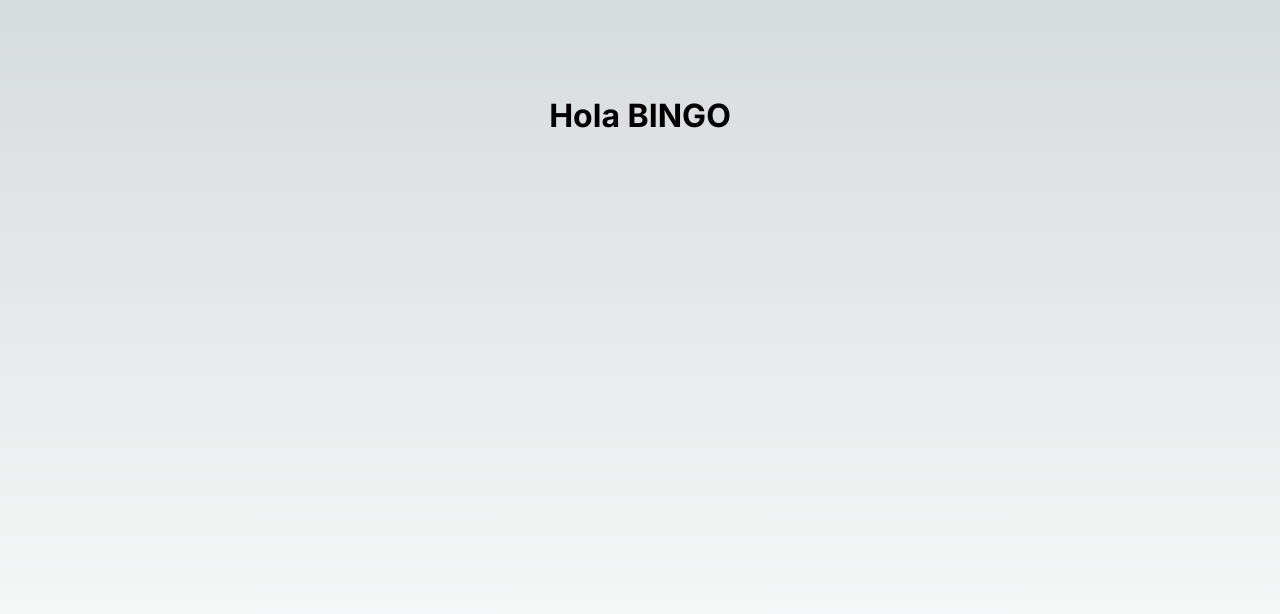
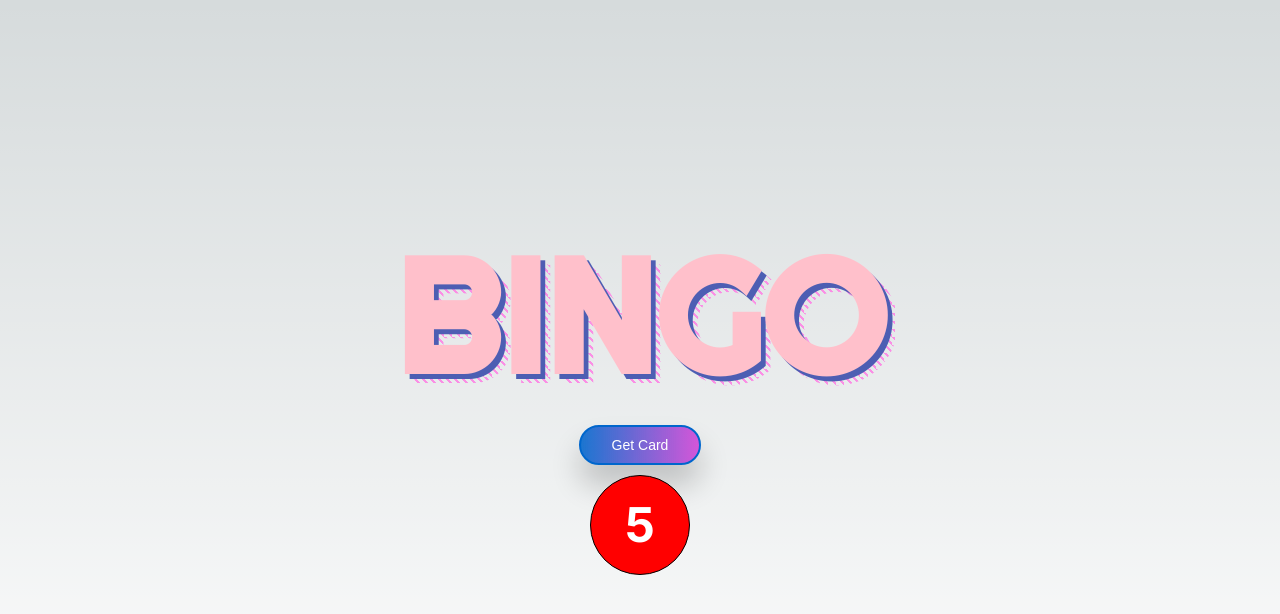
Before and after one commit to luislourencos/bingo-app, a Next.js app: page / in a window 1280 px wide. Shown: the top 614 px of the page. Built offline with nearby package versions, Linux system fonts and the light colour scheme.

Commit message:
feat: new update

```diff
--- a/package.json
+++ b/package.json
@@ -9,9 +9,10 @@
     "lint": "next lint"
   },
   "dependencies": {
+    "next": "14.0.4",
     "react": "^18",
     "react-dom": "^18",
-    "next": "14.0.4"
+    "sass": "^1.69.7"
   },
   "devDependencies": {
     "eslint": "^8",
--- a/src/app/globals.css
+++ b/src/app/globals.css
@@ -73,16 +73,18 @@
   }
 }
 
-* {
+*, *:before, *:after {
+  margin: 0;
+  padding: 0;
   box-sizing: border-box;
-  padding: 0;
-  margin: 0;
-}
+  position: relative;
+  }
 
 html,
 body {
   max-width: 100vw;
   overflow-x: hidden;
+
 }
 
 body {
@@ -105,3 +107,31 @@ a {
     color-scheme: dark;
   }
 }
+
+h1 {
+  display: inline-block;
+  color:pink;
+  font-family: 'Righteous', serif;
+  font-size: 10em;
+  text-shadow: .03em .03em 0 hsla(230,40%,50%,1);
+  }
+  h1:after {
+    content: attr(data-shadow);
+    position: absolute;
+    top: .06em; left: .06em;
+    z-index: -1;
+    text-shadow: none;
+    background-image:
+      linear-gradient(
+        45deg,
+        transparent 45%,
+        rgb(250, 144, 229) 45%,
+        rgb(250, 144, 229) 65%,
+        transparent 0
+        );
+    background-size: .05em .05em;
+    -webkit-background-clip: text;
+    -webkit-text-fill-color: transparent;
+
+    animation: shad-anim 15s linear infinite;
+    }
--- a/src/app/page.js
+++ b/src/app/page.js
@@ -1,9 +1,51 @@
-import styles from './page.module.css'
+"use client"
+import { useState } from 'react';
+import styles from './page.module.css';
+const URL = 'https://supermarkets-bingo.onrender.com';
 
-export default function Home() {
+export default function Home(){
+  const [card, setCard] = useState([]);
+
+  const getCard = () => {
+    fetch(`${URL}/api/getCard`).then((response) => {
+      return response.json();
+    }).then((data) => {
+      setCard(data);
+    })
+  }
+
+
+  const randomNumber = () => {
+    return Math.floor(Math.random() * 15) + 1;
+  }
+
+  const selectNumber = ({ column, line }) => {
+    const newCard = [...card];
+    newCard[column][line].matched = true;
+    setCard(newCard);
+  }
+
   return (
-    <main className={styles.main}>
-      <h1>Hola BINGO</h1>
-    </main>
-  )
+    <div className={styles.container}>
+      <h1  data-shadow='BINGO'>BINGO</h1>
+      <button className={styles.btn} onClick={getCard}>Get Card</button>
+      <div className={styles.randomNumber}>{5}</div>
+      <table className={styles.table} >
+        <tbody>{
+        card.map((line, indexColumn) => {
+        return <tr key={indexColumn}>
+          {line.map((element, indexLine) => {
+            return <td key={element.number} className={styles}>
+              <button className={`${styles.buttonNumber} ${element.matched?styles.matched:''}`} onClick={()=>selectNumber({column:indexColumn, line: indexLine})}>
+                {element.number}
+              </button>
+            </td>
+          })}
+        </tr>
+        })
+    }
+      </tbody>
+      </table>
+ </div>
+  );
 }
--- a/src/app/page.module.css
+++ b/src/app/page.module.css
@@ -1,229 +1,90 @@
-.main {
+@import url(https://fonts.googleapis.com/css?family=Righteous);
+
+.container {
   display: flex;
   flex-direction: column;
-  justify-content: space-between;
   align-items: center;
-  padding: 6rem;
-  min-height: 100vh;
+  justify-content: center;
+  gap: 10px;
+  height: 100vh;
+  margin: 0 5%;
 }
 
-.description {
-  display: inherit;
-  justify-content: inherit;
-  align-items: inherit;
-  font-size: 0.85rem;
-  max-width: var(--max-width);
-  width: 100%;
-  z-index: 2;
-  font-family: var(--font-mono);
+
+
+@keyframes shad-anim {
+  0% {background-position: 0 0}
+  0% {background-position: 100% -100%}
+  }
+
+.td {
+  border: 2px solid black;
+  text-align: center;
 }
 
-.description a {
+.table {
+  border-collapse: collapse;
+  width: 350px;
+}
+
+.btn{
+font-weight: 0;
+font-size: 14px;
+color: #fff;
+background: linear-gradient(90deg, #0066cce2 0%, #c500cca3 100%);
+padding: 10px 31px;
+border: solid #0066cc 2px;
+box-shadow: rgba(0, 0, 0, 0.2) 0px 20px 30px;
+border-radius: 50px;
+transition : 1078ms;
+transform: translateY(0);
+display: flex;
+flex-direction: row;
+align-items: center;
+cursor: pointer;
+}
+
+.btn:hover{
+
+transition : 1078ms;
+padding: 10px 50px;
+transform : translateY(-0px);
+background: linear-gradient(90deg, #0066cce2 0%, #c500cca3 100%);
+color: #ffffff;
+border: solid 2px #0066cc;
+}
+
+
+.buttonNumber {
+  font-size: 20px;
+  padding: 20px;
+  width: 100%;
+  border: none;
+  background-color: white;
+  cursor: pointer;
+  transition-duration: 300ms;
+  border: 2px solid black;
+}
+
+.buttonNumber:hover {
+  font-weight: bold;
+  transform: scale(0.9);
+}
+
+.randomNumber {
+  font-weight: bold;
+  font-size: 3rem;
+  color: white;
+  background-color: red;
+  border-radius: 50%;
+  width: 100px;
+  height: 100px;
   display: flex;
   justify-content: center;
   align-items: center;
-  gap: 0.5rem;
+  border: 1px solid black;
 }
 
-.description p {
-  position: relative;
-  margin: 0;
-  padding: 1rem;
-  background-color: rgba(var(--callout-rgb), 0.5);
-  border: 1px solid rgba(var(--callout-border-rgb), 0.3);
-  border-radius: var(--border-radius);
+.matched {
+  background-color: green;
 }
-
-.code {
-  font-weight: 700;
-  font-family: var(--font-mono);
-}
-
-.grid {
-  display: grid;
-  grid-template-columns: repeat(4, minmax(25%, auto));
-  max-width: 100%;
-  width: var(--max-width);
-}
-
-.card {
-  padding: 1rem 1.2rem;
-  border-radius: var(--border-radius);
-  background: rgba(var(--card-rgb), 0);
-  border: 1px solid rgba(var(--card-border-rgb), 0);
-  transition: background 200ms, border 200ms;
-}
-
-.card span {
-  display: inline-block;
-  transition: transform 200ms;
-}
-
-.card h2 {
-  font-weight: 600;
-  margin-bottom: 0.7rem;
-}
-
-.card p {
-  margin: 0;
-  opacity: 0.6;
-  font-size: 0.9rem;
-  line-height: 1.5;
-  max-width: 30ch;
-}
-
-.center {
-  display: flex;
-  justify-content: center;
-  align-items: center;
-  position: relative;
-  padding: 4rem 0;
-}
-
-.center::before {
-  background: var(--secondary-glow);
-  border-radius: 50%;
-  width: 480px;
-  height: 360px;
-  margin-left: -400px;
-}
-
-.center::after {
-  background: var(--primary-glow);
-  width: 240px;
-  height: 180px;
-  z-index: -1;
-}
-
-.center::before,
-.center::after {
-  content: '';
-  left: 50%;
-  position: absolute;
-  filter: blur(45px);
-  transform: translateZ(0);
-}
-
-.logo {
-  position: relative;
-}
-/* Enable hover only on non-touch devices */
-@media (hover: hover) and (pointer: fine) {
-  .card:hover {
-    background: rgba(var(--card-rgb), 0.1);
-    border: 1px solid rgba(var(--card-border-rgb), 0.15);
-  }
-
-  .card:hover span {
-    transform: translateX(4px);
-  }
-}
-
-@media (prefers-reduced-motion) {
-  .card:hover span {
-    transform: none;
-  }
-}
-
-/* Mobile */
-@media (max-width: 700px) {
-  .content {
-    padding: 4rem;
-  }
-
-  .grid {
-    grid-template-columns: 1fr;
-    margin-bottom: 120px;
-    max-width: 320px;
-    text-align: center;
-  }
-
-  .card {
-    padding: 1rem 2.5rem;
-  }
-
-  .card h2 {
-    margin-bottom: 0.5rem;
-  }
-
-  .center {
-    padding: 8rem 0 6rem;
-  }
-
-  .center::before {
-    transform: none;
-    height: 300px;
-  }
-
-  .description {
-    font-size: 0.8rem;
-  }
-
-  .description a {
-    padding: 1rem;
-  }
-
-  .description p,
-  .description div {
-    display: flex;
-    justify-content: center;
-    position: fixed;
-    width: 100%;
-  }
-
-  .description p {
-    align-items: center;
-    inset: 0 0 auto;
-    padding: 2rem 1rem 1.4rem;
-    border-radius: 0;
-    border: none;
-    border-bottom: 1px solid rgba(var(--callout-border-rgb), 0.25);
-    background: linear-gradient(
-      to bottom,
-      rgba(var(--background-start-rgb), 1),
-      rgba(var(--callout-rgb), 0.5)
-    );
-    background-clip: padding-box;
-    backdrop-filter: blur(24px);
-  }
-
-  .description div {
-    align-items: flex-end;
-    pointer-events: none;
-    inset: auto 0 0;
-    padding: 2rem;
-    height: 200px;
-    background: linear-gradient(
-      to bottom,
-      transparent 0%,
-      rgb(var(--background-end-rgb)) 40%
-    );
-    z-index: 1;
-  }
-}
-
-/* Tablet and Smaller Desktop */
-@media (min-width: 701px) and (max-width: 1120px) {
-  .grid {
-    grid-template-columns: repeat(2, 50%);
-  }
-}
-
-@media (prefers-color-scheme: dark) {
-  .vercelLogo {
-    filter: invert(1);
-  }
-
-  .logo {
-    filter: invert(1) drop-shadow(0 0 0.3rem #ffffff70);
-  }
-}
-
-@keyframes rotate {
-  from {
-    transform: rotate(360deg);
-  }
-  to {
-    transform: rotate(0deg);
-  }
-}
```
Also changed, not shown: 1 other file (tests, documents, lock files or other folders).
